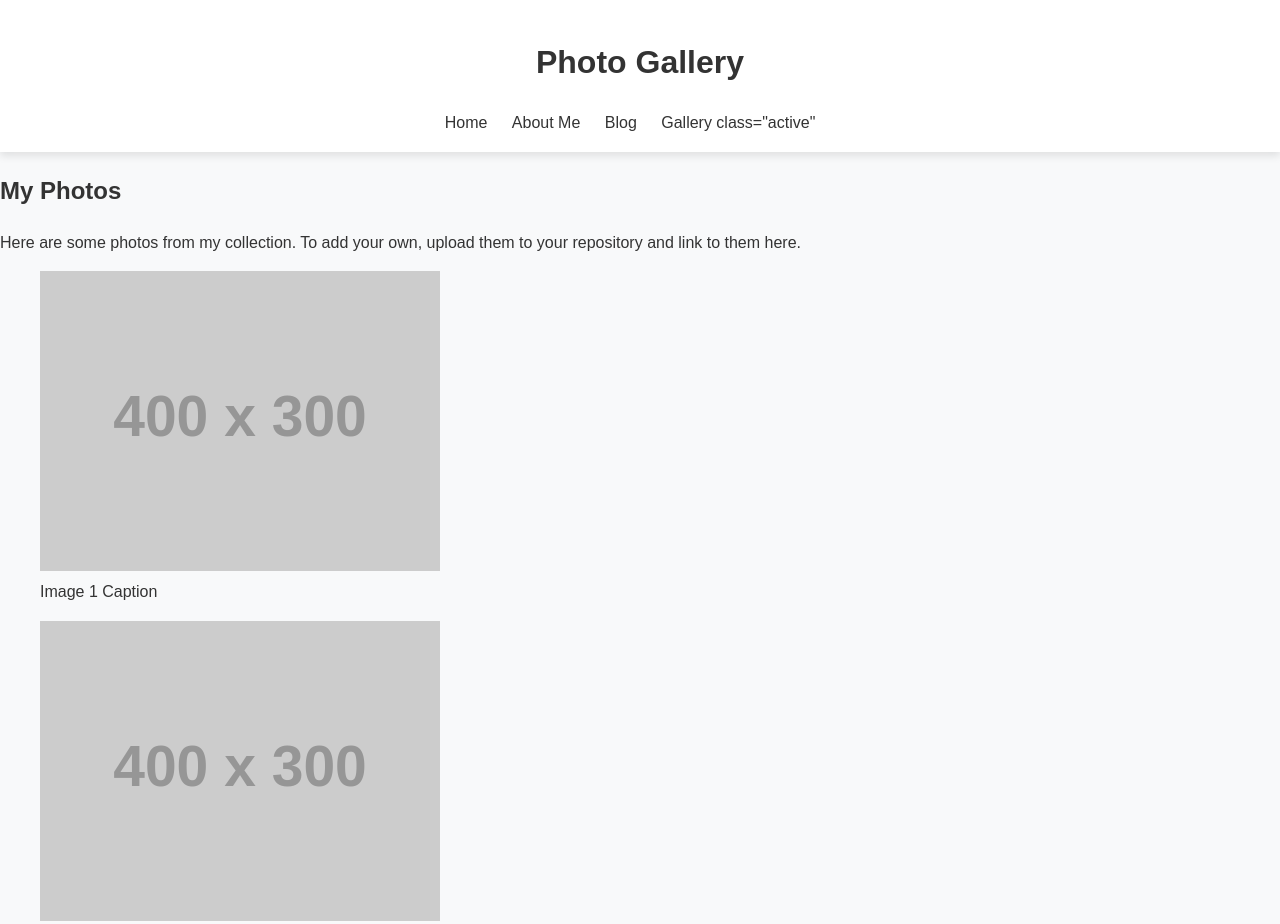
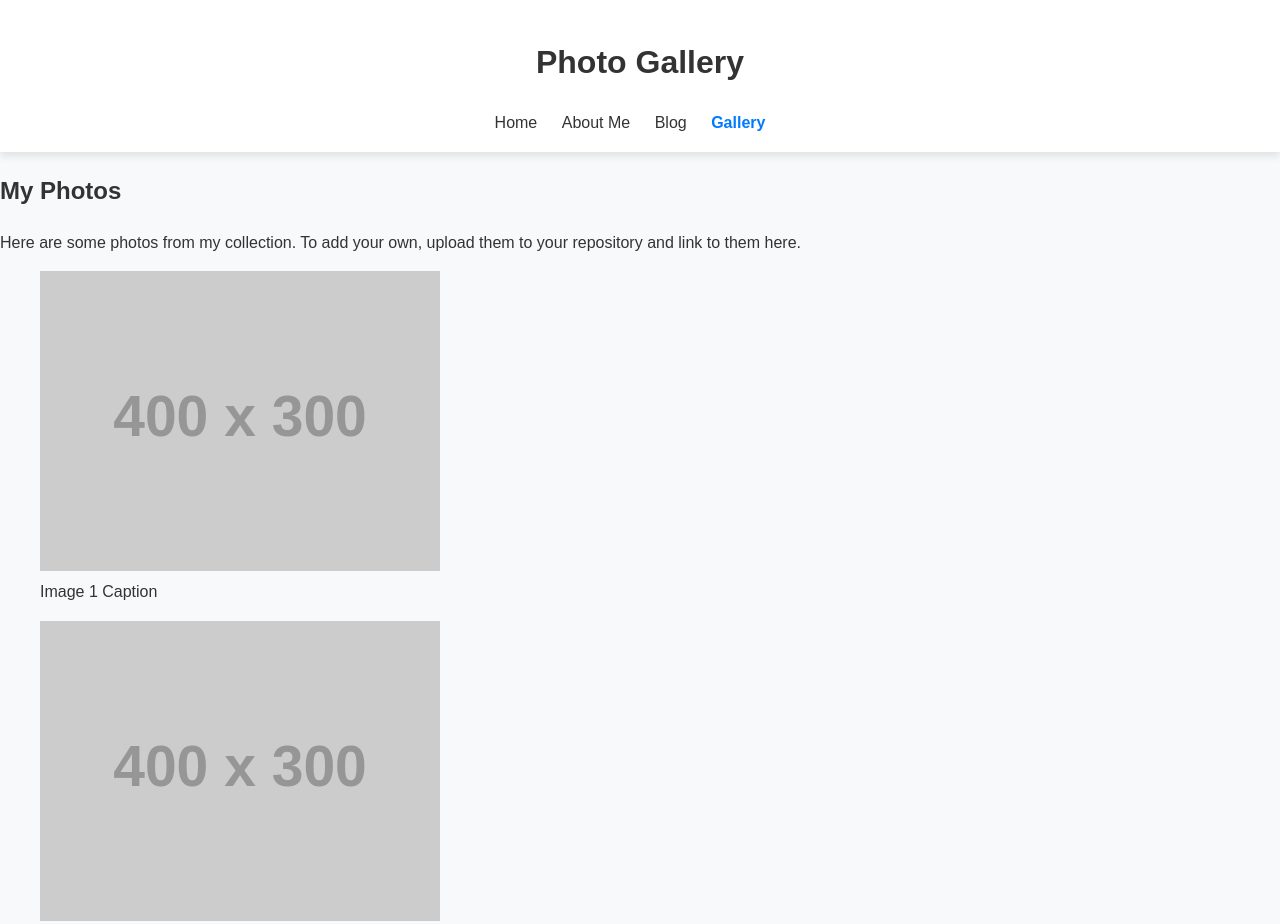
Before and after one commit to creed4UAlbany/creed4UAlbany.github.io, a plain HTML site: page gallery.html in a window 1280 px wide. Shown: the top 924 px of the page. Drawn offline with Linux system fonts and the light colour scheme; placeholder pictures from the web are drawn by us.

Commit message:
Update gallery.html

```diff
--- a/gallery.html
+++ b/gallery.html
@@ -14,7 +14,7 @@
                 <li><a href="index.html">Home</a></li>
                 <li><a href="aboutme.html">About Me</a></li>
                 <li><a href="blog.html">Blog</a></li>
-                <li><a href="gallery.html">Gallery class="active"</a></li>
+                <li><a href="gallery.html" class="active">Gallery</a></li>
             </ul>
         </nav>
     </header>
```
